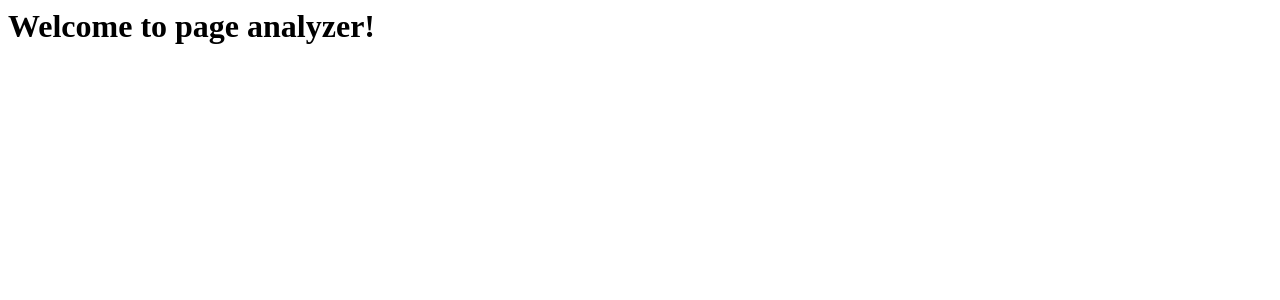
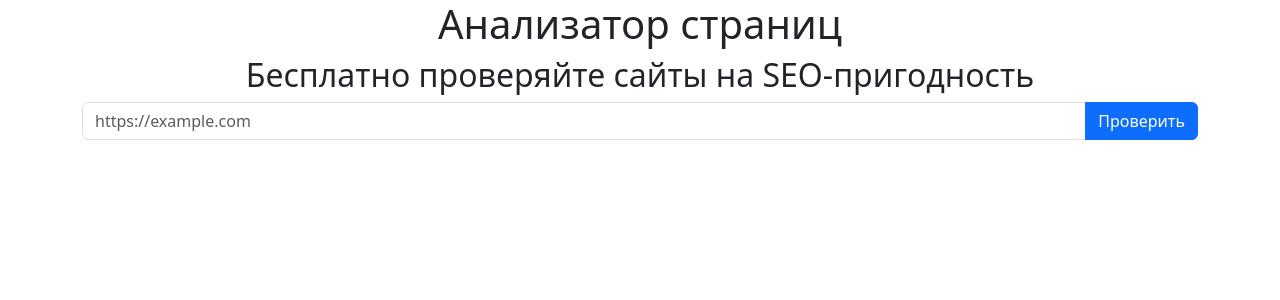
Before and after one commit to neuroenzo/python-project-83, a Flask app: page / in a window 1280 px wide. Shown: the top 300 px of the page. Run offline with Flask 3, Linux system fonts and the light colour scheme.

Commit message:
add searching form

```diff
--- a/page_analyzer/templates/index.html
+++ b/page_analyzer/templates/index.html
@@ -1 +1,21 @@
-<h1>Welcome to page analyzer!</h1>
+<!DOCTYPE html>
+<html lang="ru">
+  <head>
+    <meta charset="UTF-8">
+    <meta name="viewport" content="width=device-width, initial-scale=1.0, shrink-to-fit=no">
+    <link href="https://cdn.jsdelivr.net/npm/bootstrap@5.3.6/dist/css/bootstrap.min.css" rel="stylesheet" integrity="sha384-4Q6Gf2aSP4eDXB8Miphtr37CMZZQ5oXLH2yaXMJ2w8e2ZtHTl7GptT4jmndRuHDT" crossorigin="anonymous">
+    <script src="https://cdn.jsdelivr.net/npm/bootstrap@5.3.6/dist/js/bootstrap.bundle.min.js" integrity="sha384-j1CDi7MgGQ12Z7Qab0qlWQ/Qqz24Gc6BM0thvEMVjHnfYGF0rmFCozFSxQBxwHKO" crossorigin="anonymous"></script>
+    <title>Анализатор страниц</title>
+  </head>
+<div class="container">
+  <div class="content-center">
+    <div class="col centered-container">
+      <h1 class="text-center">Анализатор страниц</h1>
+      <h2 class="text-center">Бесплатно проверяйте сайты на SEO-пригодность</h2>
+        <div class="input-group">
+          <input type="text" class="form-control" name="url" placeholder="https://example.com">
+          <button type="submit" class="btn btn-primary">Проверить</button>
+        </div>
+    </div>
+  </div>
+</div>
```
